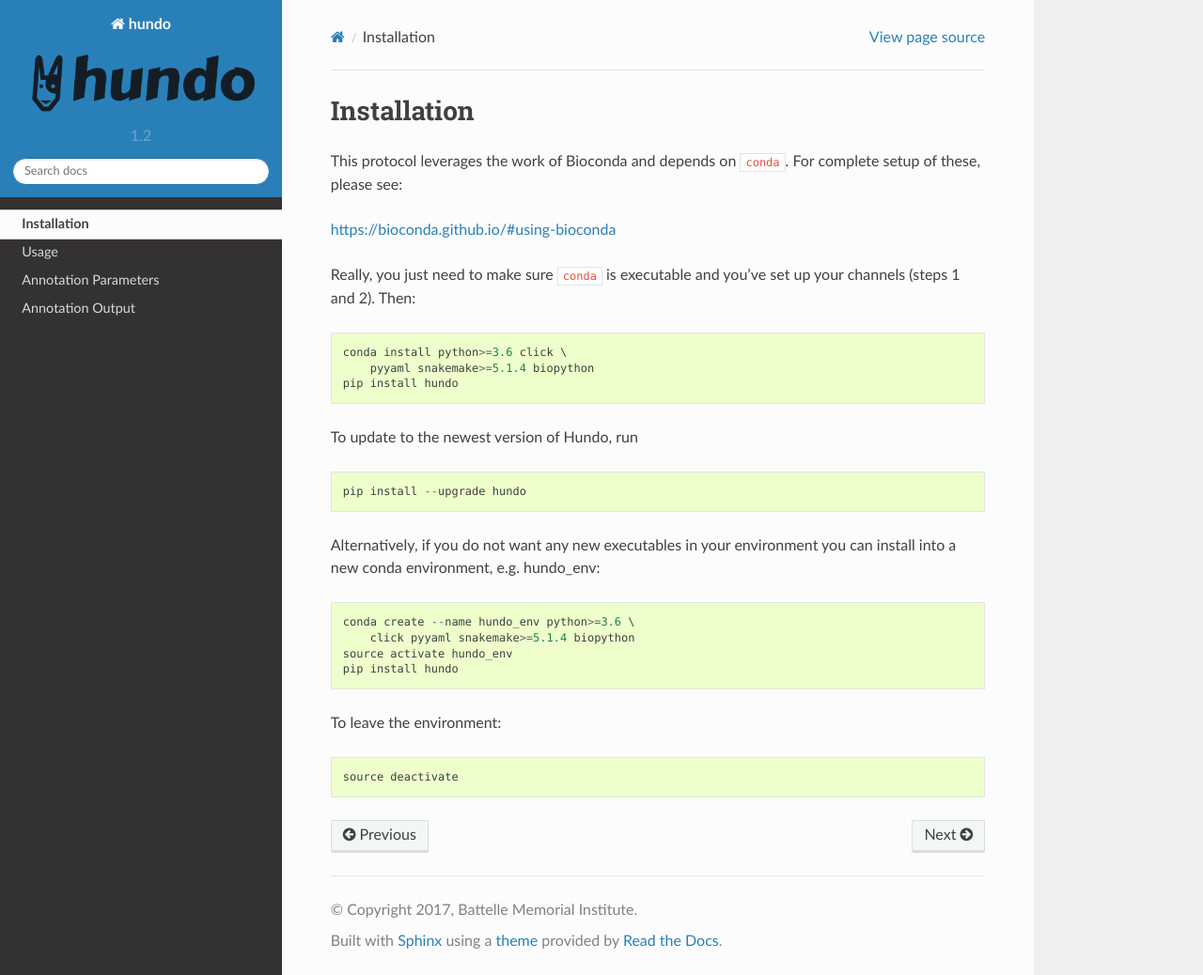
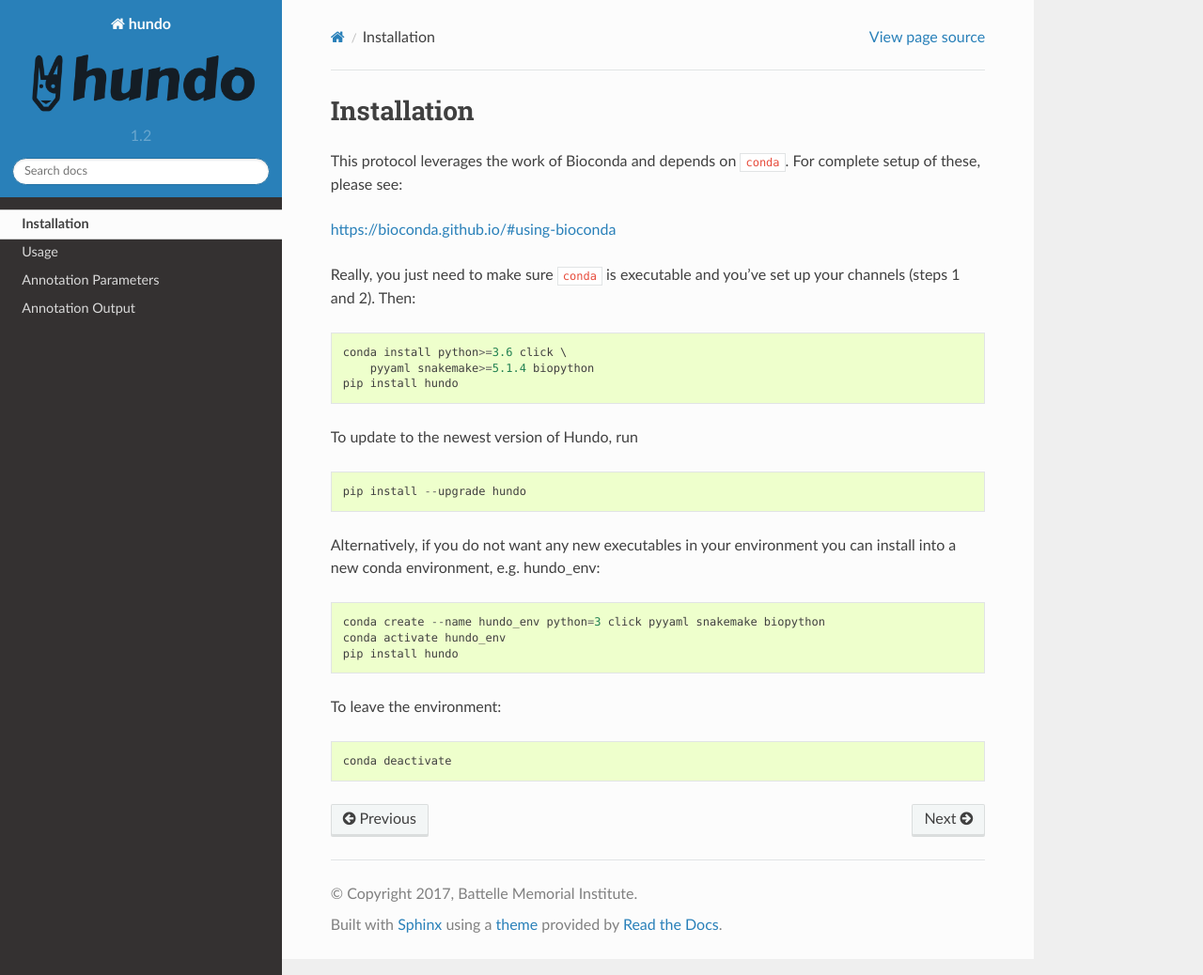
Before and after one commit to pnnl/hundo, a Sphinx documentation site: the page built from docs/install.rst, in a window 1280 px wide and 1038 px high. Shown: the whole window at 94% size. Built offline with Sphinx 7.4.7 and the Read the Docs theme 2.0.0, drawn with Linux system fonts in a browser that asks for light colours.

Commit message:
updates conda envs

```diff
--- a/docs/install.rst
+++ b/docs/install.rst
@@ -24,11 +24,10 @@
 Alternatively, if you do not want any new executables in your environment
 you can install into a new conda environment, e.g. hundo_env::
 
-    conda create --name hundo_env python>=3.6 \
-        click pyyaml snakemake>=5.1.4 biopython
-    source activate hundo_env
+    conda create --name hundo_env python=3 click pyyaml snakemake biopython
+    conda activate hundo_env
     pip install hundo
 
 To leave the environment::
 
-    source deactivate
+    conda deactivate
```
